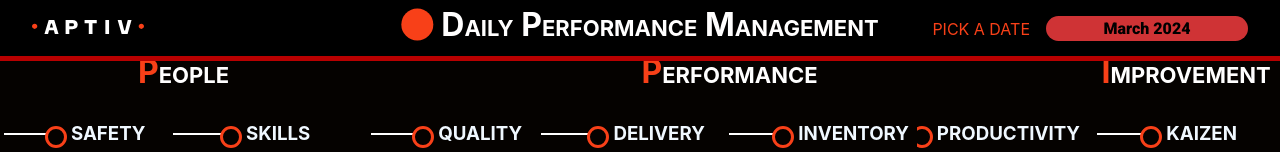
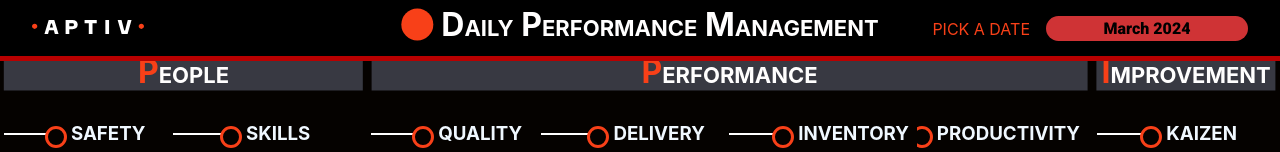
Before and after one commit to rootMa99/kpi, a React (Create React App) app: page / in a window 1280 px wide. Shown: the top 152 px of the page. Built offline with nearby package versions, Linux system fonts and the light colour scheme; no server answers.

Commit message:
terminal

```diff
--- a/src/components/home/Home.module.css
+++ b/src/components/home/Home.module.css
@@ -20,6 +20,8 @@
   justify-content: space-around;
 }
 .ndiv h1 {
+  background-color: #383942;
+  width: 100%;
   position: absolute;
   top: -0.5rem;
   left: 50%;
@@ -28,7 +30,7 @@
   text-transform: capitalize;
   font-variant-caps: petite-caps;
 }
-.ndiv h1::first-letter{
+.ndiv h1::first-letter {
   color: #f84018;
   font-size: xx-large;
 }
@@ -101,7 +103,7 @@
   text-transform: uppercase;
 }
 
-.topTitle{
+.topTitle {
   position: absolute;
   z-index: 11111;
   top: 1.5rem;
@@ -115,18 +117,18 @@
   gap: 0.5rem;
   margin: 0;
 }
-.topTitle span{
+.topTitle span {
   width: 2rem;
   height: 2rem;
   background-color: #f84018;
   border-radius: 50%;
 }
-.wrapm{
+.wrapm {
   display: flex;
-    flex-wrap: nowrap;
-    flex-direction: row;
-    justify-content: space-between;
+  flex-wrap: nowrap;
+  flex-direction: row;
+  justify-content: space-between;
 }
-.config{
+.config {
   width: 14vw;
 }
```
